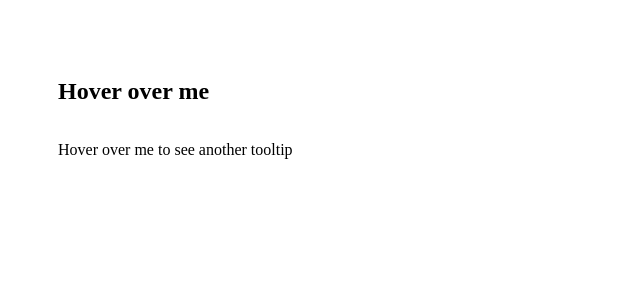
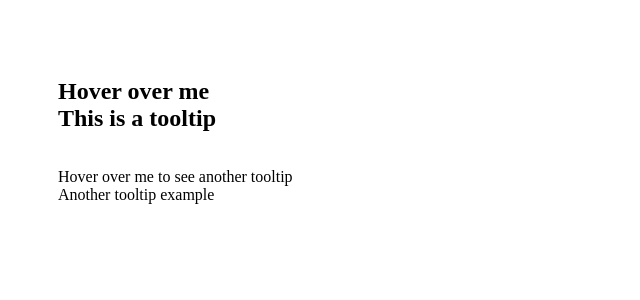
Before and after one commit to acciojob/react-composition-3-sai4u-dev, a React app: page / in a window 1280 px wide. Shown: the top 300 px of the page, without its empty margins (0-640 px from the left). Built offline with nearby package versions, Linux system fonts and the light colour scheme.

Commit message:
Update App.js

```diff
--- a/src/components/App.js
+++ b/src/components/App.js
@@ -23,13 +23,20 @@ function App() {
   return (
     <div style={{ padding: "50px" }}>
       <Tooltip text="This is a tooltip">
-        <h2>Hover over me</h2>
+       <h2 class="tooltip">
+  Hover over me
+  <div>This is a tooltip</div>
+</h2>
+
       </Tooltip>
 
       <br />
 
       <Tooltip text="Another tooltip example">
-        <p>Hover over me to see another tooltip</p>
+       <p class="tooltip">
+  Hover over me to see another tooltip
+  <div>Another tooltip example</div>
+</p>
       </Tooltip>
     </div>
   );
```
